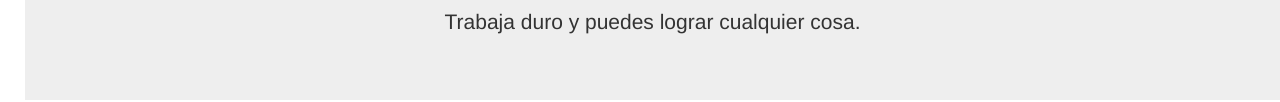
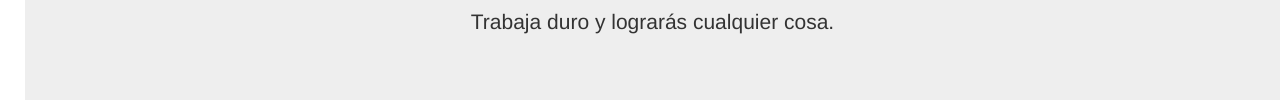
Before and after one commit to jpoles/jpoles.github.io, a plain HTML site: page index.html in a window 1280 px wide. Shown: the part 192-294 px from the top of the page. Drawn offline with nearby package versions, Linux system fonts and the light colour scheme.

Commit message:
cambio index

```diff
--- a/index.html
+++ b/index.html
@@ -47,7 +47,7 @@
 <div class="jumbotron">
   <div class="container text-center">
     <h1>Jillian Poles</h1>
-    <p>Trabaja duro y puedes lograr cualquier cosa.</p>
+    <p>Trabaja duro y lograrás cualquier cosa.</p>
   </div>
 </div>
 
```
